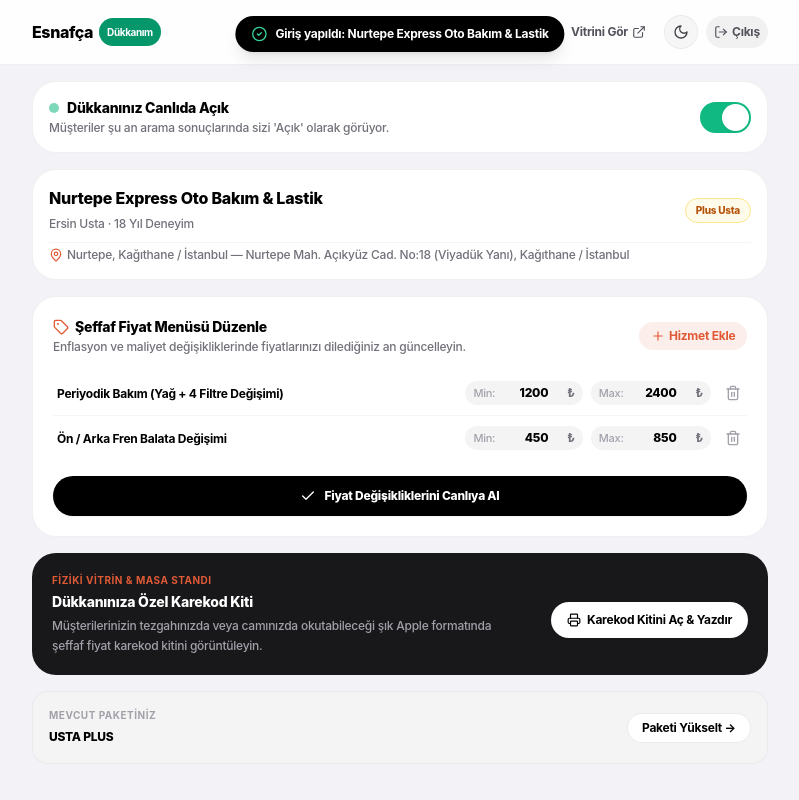
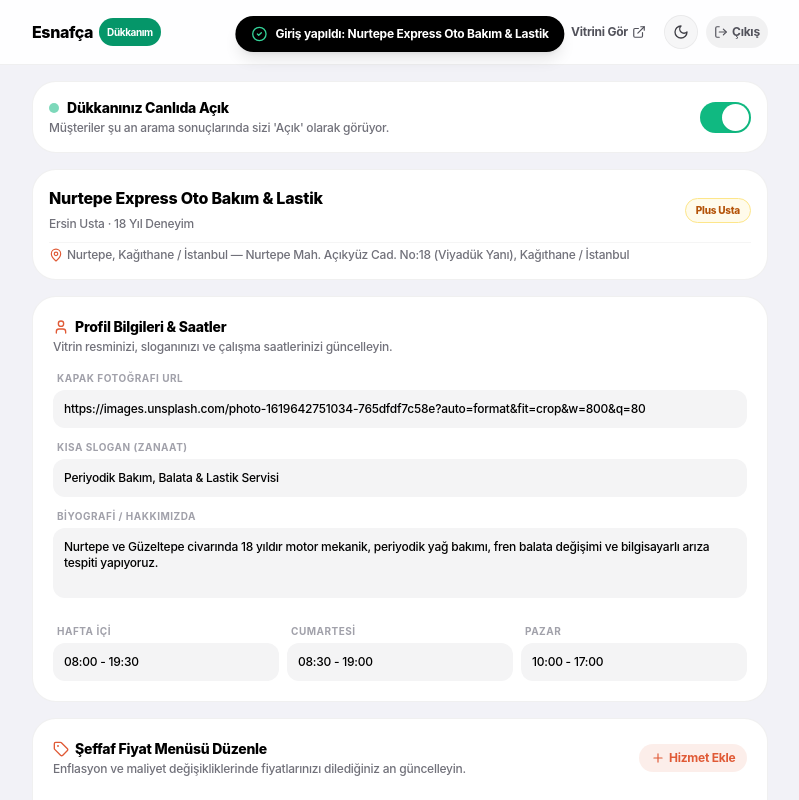
Before and after one commit to itisbehrouz/Esnafca, a Next.js app: page /dukkanim in a window 1280 px wide. Both pictures are taken after a click on the button 640 px from the left and 450 px from the top of the page. Shown: the top 800 px of the page, without its empty margins (240-1039 px from the left). Built offline with nearby package versions, Linux system fonts and the light colour scheme.

Commit message:
feat(dashboard): add profile and working hours editor to merchant dashboard

```diff
--- a/src/app/dukkanim/page.tsx
+++ b/src/app/dukkanim/page.tsx
@@ -22,7 +22,8 @@
   Check,
   AlertCircle,
   Clock,
-  MapPin
+  MapPin,
+  User
 } from "lucide-react";
 import {
   getAllMerchants,
@@ -202,6 +203,20 @@
     setIsOpen(newStatus);
     updateMerchant(activeMerchant.id, { isOpenNow: newStatus });
     showToast(newStatus ? "Dükkanınız AÇIK olarak güncellendi." : "Dükkanınız İZİNLİ/KAPALI olarak güncellendi.");
+  };
+  const handleUpdateProfile = (field: keyof Merchant, value: any) => {
+    if (!activeMerchant) return;
+    const updated = { ...activeMerchant, [field]: value };
+    setActiveMerchant(updated);
+    updateMerchant(activeMerchant.id, { [field]: value });
+  };
+
+  const handleUpdateWorkingHours = (day: "weekdays" | "saturday" | "sunday", value: string) => {
+    if (!activeMerchant) return;
+    const newHours = { ...activeMerchant.workingHours, [day]: value };
+    const updated = { ...activeMerchant, workingHours: newHours };
+    setActiveMerchant(updated);
+    updateMerchant(activeMerchant.id, { workingHours: newHours });
   };
 
   const handlePriceChange = (serviceId: string, field: "minPrice" | "maxPrice", value: string) => {
@@ -528,6 +543,85 @@
               </div>
             </div>
 
+            {/* Profil Bilgileri Düzenleyici */}
+            <div className="bg-white dark:bg-[#1C1C1E] rounded-3xl border border-black/[0.06] dark:border-white/[0.08] p-5 space-y-4 shadow-xs">
+              <div className="space-y-0.5">
+                <h3 className="text-sm font-extrabold text-black dark:text-white flex items-center gap-1.5">
+                  <User className="w-4 h-4 text-brand" />
+                  <span>Profil Bilgileri & Saatler</span>
+                </h3>
+                <p className="text-xs text-zinc-500 dark:text-zinc-400 font-medium">
+                  Vitrin resminizi, sloganınızı ve çalışma saatlerinizi güncelleyin.
+                </p>
+              </div>
+
+              <div className="space-y-3">
+                <div className="space-y-1">
+                  <label className="text-[10px] font-bold text-zinc-400 dark:text-zinc-500 uppercase tracking-wider block px-1">Kapak Fotoğrafı URL</label>
+                  <input
+                    type="text"
+                    value={activeMerchant.heroImage}
+                    onChange={(e) => handleUpdateProfile("heroImage", e.target.value)}
+                    className="w-full text-xs font-medium text-black dark:text-white bg-zinc-100 dark:bg-zinc-800 focus:outline-none p-2.5 rounded-xl border border-transparent focus:border-brand transition-colors"
+                  />
+                </div>
+
+                <div className="space-y-1">
+                  <label className="text-[10px] font-bold text-zinc-400 dark:text-zinc-500 uppercase tracking-wider block px-1">Kısa Slogan (Zanaat)</label>
+                  <input
+                    type="text"
+                    value={activeMerchant.craftTitle}
+                    onChange={(e) => handleUpdateProfile("craftTitle", e.target.value)}
+                    placeholder="Örn: OTO BAKIM & MEKANİK"
+                    className="w-full text-xs font-medium text-black dark:text-white bg-zinc-100 dark:bg-zinc-800 focus:outline-none p-2.5 rounded-xl border border-transparent focus:border-brand transition-colors"
+                  />
+                </div>
+
+                <div className="space-y-1">
+                  <label className="text-[10px] font-bold text-zinc-400 dark:text-zinc-500 uppercase tracking-wider block px-1">Biyografi / Hakkımızda</label>
+                  <textarea
+                    value={activeMerchant.bio}
+                    onChange={(e) => handleUpdateProfile("bio", e.target.value)}
+                    rows={3}
+                    className="w-full text-xs font-medium text-black dark:text-white bg-zinc-100 dark:bg-zinc-800 focus:outline-none p-2.5 rounded-xl border border-transparent focus:border-brand transition-colors resize-none"
+                  />
+                </div>
+
+                <div className="grid grid-cols-1 sm:grid-cols-3 gap-2 pt-2">
+                  <div className="space-y-1">
+                    <label className="text-[10px] font-bold text-zinc-400 dark:text-zinc-500 uppercase tracking-wider block px-1">Hafta İçi</label>
+                    <input
+                      type="text"
+                      value={activeMerchant.workingHours.weekdays}
+                      onChange={(e) => handleUpdateWorkingHours("weekdays", e.target.value)}
+                      placeholder="09:00 - 19:30"
+                      className="w-full text-xs font-medium text-black dark:text-white bg-zinc-100 dark:bg-zinc-800 focus:outline-none p-2.5 rounded-xl border border-transparent focus:border-brand transition-colors"
+                    />
+                  </div>
+                  <div className="space-y-1">
+                    <label className="text-[10px] font-bold text-zinc-400 dark:text-zinc-500 uppercase tracking-wider block px-1">Cumartesi</label>
+                    <input
+                      type="text"
+                      value={activeMerchant.workingHours.saturday}
+                      onChange={(e) => handleUpdateWorkingHours("saturday", e.target.value)}
+                      placeholder="09:00 - 19:00"
+                      className="w-full text-xs font-medium text-black dark:text-white bg-zinc-100 dark:bg-zinc-800 focus:outline-none p-2.5 rounded-xl border border-transparent focus:border-brand transition-colors"
+                    />
+                  </div>
+                  <div className="space-y-1">
+                    <label className="text-[10px] font-bold text-zinc-400 dark:text-zinc-500 uppercase tracking-wider block px-1">Pazar</label>
+                    <input
+                      type="text"
+                      value={activeMerchant.workingHours.sunday}
+                      onChange={(e) => handleUpdateWorkingHours("sunday", e.target.value)}
+                      placeholder="Kapalı"
+                      className="w-full text-xs font-medium text-black dark:text-white bg-zinc-100 dark:bg-zinc-800 focus:outline-none p-2.5 rounded-xl border border-transparent focus:border-brand transition-colors"
+                    />
+                  </div>
+                </div>
+              </div>
+            </div>
+
             {/* 3. Fiyat Menüsü Düzenleyici */}
             <div className="bg-white dark:bg-[#1C1C1E] rounded-3xl border border-black/[0.06] dark:border-white/[0.08] p-5 space-y-4 shadow-xs">
               <div className="flex items-center justify-between">
```
